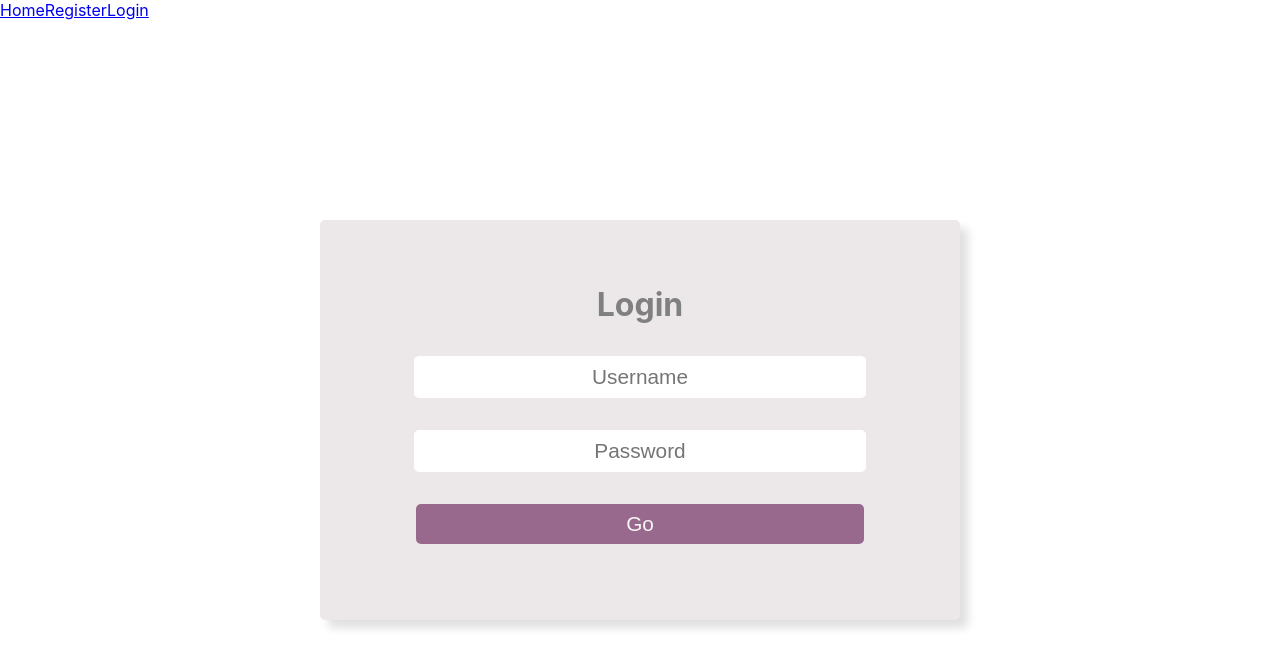
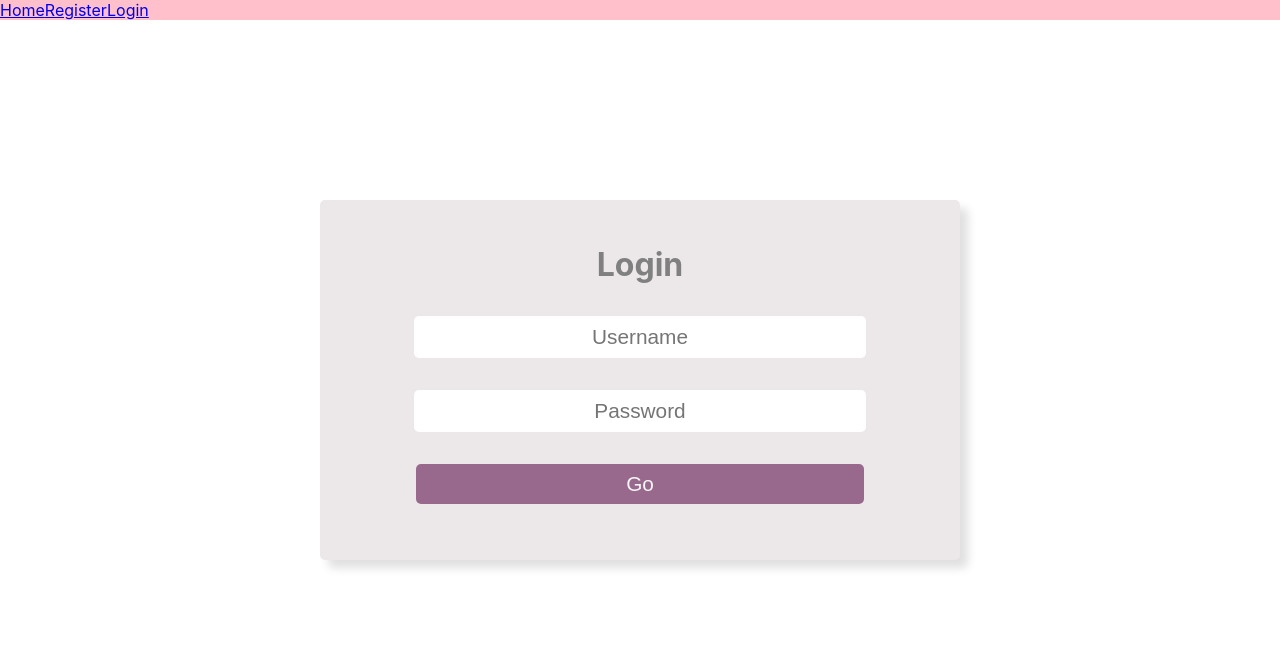
Before and after one commit to Megan0145/SarahSeq-FE, a React (Create React App) app: page /login in a window 1280 px wide. Shown: the top 668 px of the page. Built offline with nearby package versions, Linux system fonts and the light colour scheme.

Commit message:
Remove fixed width - horizontal scrollbar

```diff
--- a/src/components/Navbar.jsx
+++ b/src/components/Navbar.jsx
@@ -4,21 +4,22 @@ import { connect } from "react-redux";
 import * as actionCreators from "../state/actionCreators";
 import Login from "./Login";
 import Register from "./Register";
+import { StyledNav, StyledMain } from '../styles';
 
 function NavBar(props) {
   return (
     <div>
-      <nav>
+      <StyledNav>
         <NavLink exact to="/">
           Home
         </NavLink>
         <NavLink to="/register">Register</NavLink>
         <NavLink to="/login">Login</NavLink>
-      </nav>
-      <main>
+      </StyledNav>
+      <StyledMain>
         <Route path="/login" component={Login} />
         <Route path="/register" component={Register} />
-      </main>
+      </StyledMain>
     </div>
   );
 }
--- a/src/styles.js
+++ b/src/styles.js
@@ -12,8 +12,8 @@ export const StyledForm = styled.form`
   border: none;
   border-radius: 5px;
   h1 {
-      color: grey;
-      margin-bottom: 2rem;
+    color: grey;
+    margin-bottom: 2rem;
   }
   input,
   button {
@@ -34,9 +34,25 @@ export const StyledForm = styled.form`
 `;
 
 export const StyledContainer = styled.div`
-  width: 100vw;
-  height: 100vh;
+  width: 100%;
+  height: 100%;
+  margin: 0 auto;
+  padding: 0;
   display: flex;
   justify-content: center;
   align-items: center;
 `;
+export const StyledMain = styled.main`
+  width: 100vw;
+  height: 90vh;
+  margin: 0;
+  padding: 0;
+  display: flex;
+  justify-content: center;
+  align-items: center;
+`;
+
+export const StyledNav = styled.nav`
+  width: 100%;
+  background-color: pink;
+`;
```
